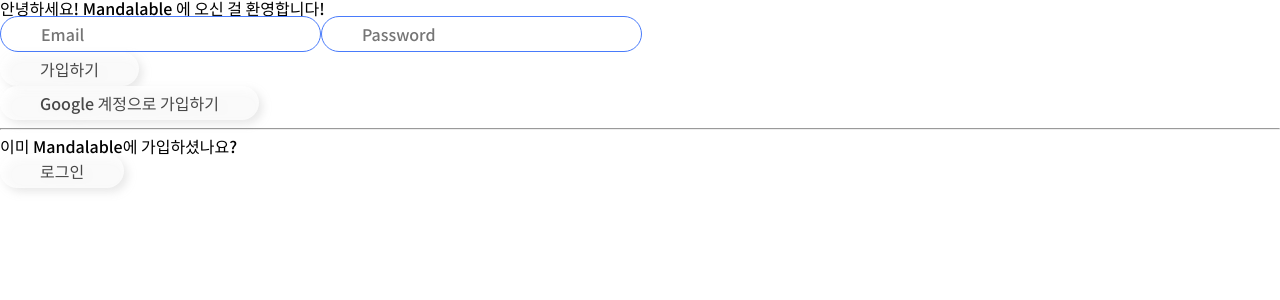
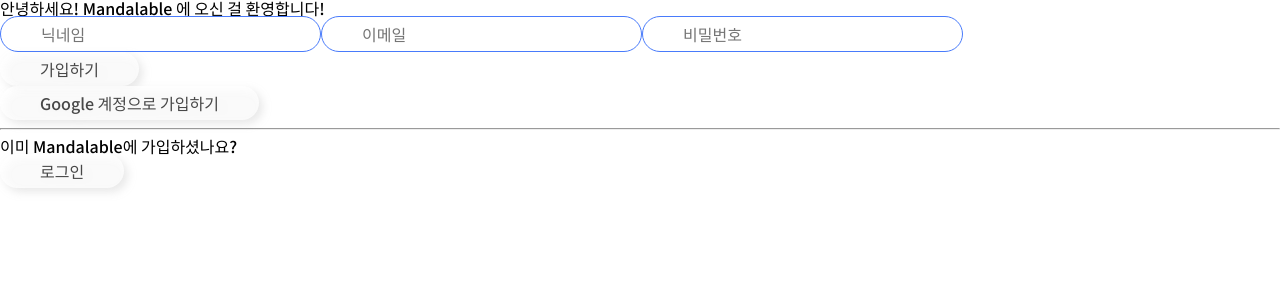
Before and after one commit to hwanyb/madalable, a React (Create React App) app: page /auth in a window 1280 px wide. Shown: the top 300 px of the page. Built offline with nearby package versions, Linux system fonts and the light colour scheme; no server answers; the database is empty; a web font is replaced by a local one.

Commit message:
Feat: displayName 기능 추가

```diff
--- a/src/App.tsx
+++ b/src/App.tsx
@@ -7,7 +7,7 @@
 import Auth from "./pages/Auth";
 import Todo from "./pages/Todo";
 import Overview from "./pages/Overview";
-import { setIsLoggedin, setUserId } from "./modules/authReducer";
+import { setIsLoggedin, setNickname, setUserId } from "./modules/authReducer";
 import { RootState } from "./modules";
 import { setMyMandalart } from "./modules/mandalartReducer";
 
@@ -66,6 +66,7 @@
         dispatch(setIsLoggedin(true));
         navigate("/");
         dispatch(setUserId(user.uid));
+        dispatch(setNickname(user.displayName));
       } else {
         dispatch(setIsLoggedin(false));
         navigate("/auth");
--- a/src/components/AuthContainer.tsx
+++ b/src/components/AuthContainer.tsx
@@ -4,12 +4,14 @@
 
 const AuthWrapper = styled.div``;
 const AuthForm = styled.form``;
+const NicknameInput = styled.input``;
 const EmailInput = styled.input``;
 const PasswordInput = styled.input``;
 const ErrorText = styled.p``;
 const SignupButton = styled.button``;
 const SignupWithGoogle = styled.button``;
 export default function AuthContainer() {
+  const [nickname, setNickname] = useState("");
   const [email, setEmail] = useState("");
   const [password, setPassword] = useState("");
   const [error, setError] = useState("");
@@ -24,6 +26,8 @@
       setEmail(value);
     } else if (name === "password") {
       setPassword(value);
+    } else if (name === "nickname") {
+      setNickname(value);
     }
   };
   const onSubmit = async (event: React.FormEvent<HTMLFormElement>) => {
@@ -32,6 +36,9 @@
       await authService
         .createUserWithEmailAndPassword(email, password)
         .then(() => {
+          authService.currentUser.updateProfile({
+            displayName: nickname,
+          });
           alert("회원가입 완료");
         })
         .catch((error) => setError(error.message));
@@ -70,10 +77,20 @@
   return (
     <AuthWrapper>
       <AuthForm onSubmit={onSubmit}>
+        {signupMode && (
+          <NicknameInput
+            name="nickname"
+            type="text"
+            placeholder="닉네임"
+            required
+            value={nickname}
+            onChange={onChange}
+          />
+        )}
         <EmailInput
           name="email"
           type="text"
-          placeholder="Email"
+          placeholder="이메일"
           required
           value={email}
           onChange={onChange}
@@ -81,7 +98,7 @@
         <PasswordInput
           name="password"
           type="password"
-          placeholder="Password"
+          placeholder="비밀번호"
           required
           value={password}
           onChange={onChange}
--- a/src/modules/authReducer.ts
+++ b/src/modules/authReducer.ts
@@ -2,6 +2,7 @@
 
 const SET_IS_LOGGEDIN = "authReducer/SET_IS_LOGGEDIN" as const;
 const SET_USER_ID = "authReducer/SET_USER_ID" as const;
+const SET_NICKNAME = "authReducer/SET_NICKNAME" as const;
 
 export const setIsLoggedin = (isLoggedin: boolean) => ({
   type: SET_IS_LOGGEDIN,
@@ -13,13 +14,20 @@
   payload: userId,
 });
 
+export const setNickname = (nickname: string) => ({
+  type: SET_NICKNAME,
+  payload: nickname,
+});
+
 type AuthAction =
   | ReturnType<typeof setIsLoggedin>
+  | ReturnType<typeof setNickname>
   | ReturnType<typeof setUserId>;
 
 const initialState: AuthState = {
   isLoggedin: false,
   userId: "",
+  nickname: "",
 };
 
 function authReducer(
@@ -31,6 +39,8 @@
       return { ...state, isLoggedin: action.payload };
     case SET_USER_ID:
       return { ...state, userId: action.payload };
+    case SET_NICKNAME:
+      return { ...state, nickname: action.payload };
     default:
       return state;
   }
--- a/src/types.ts
+++ b/src/types.ts
@@ -34,6 +34,7 @@
 export type AuthState = {
   isLoggedin: boolean;
   userId: string;
+  nickname: string;
 };
 
 export type GoalState = {
```
